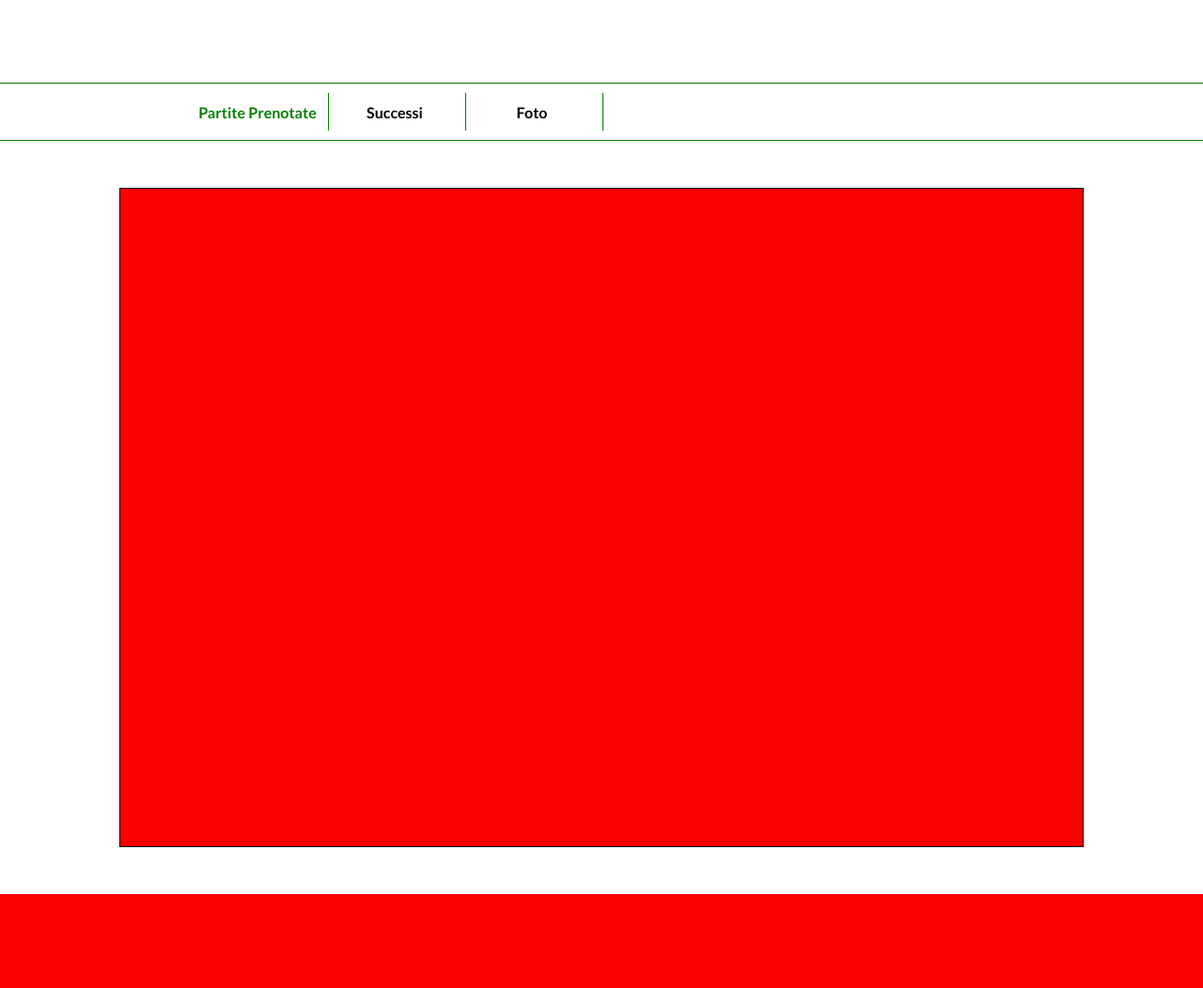
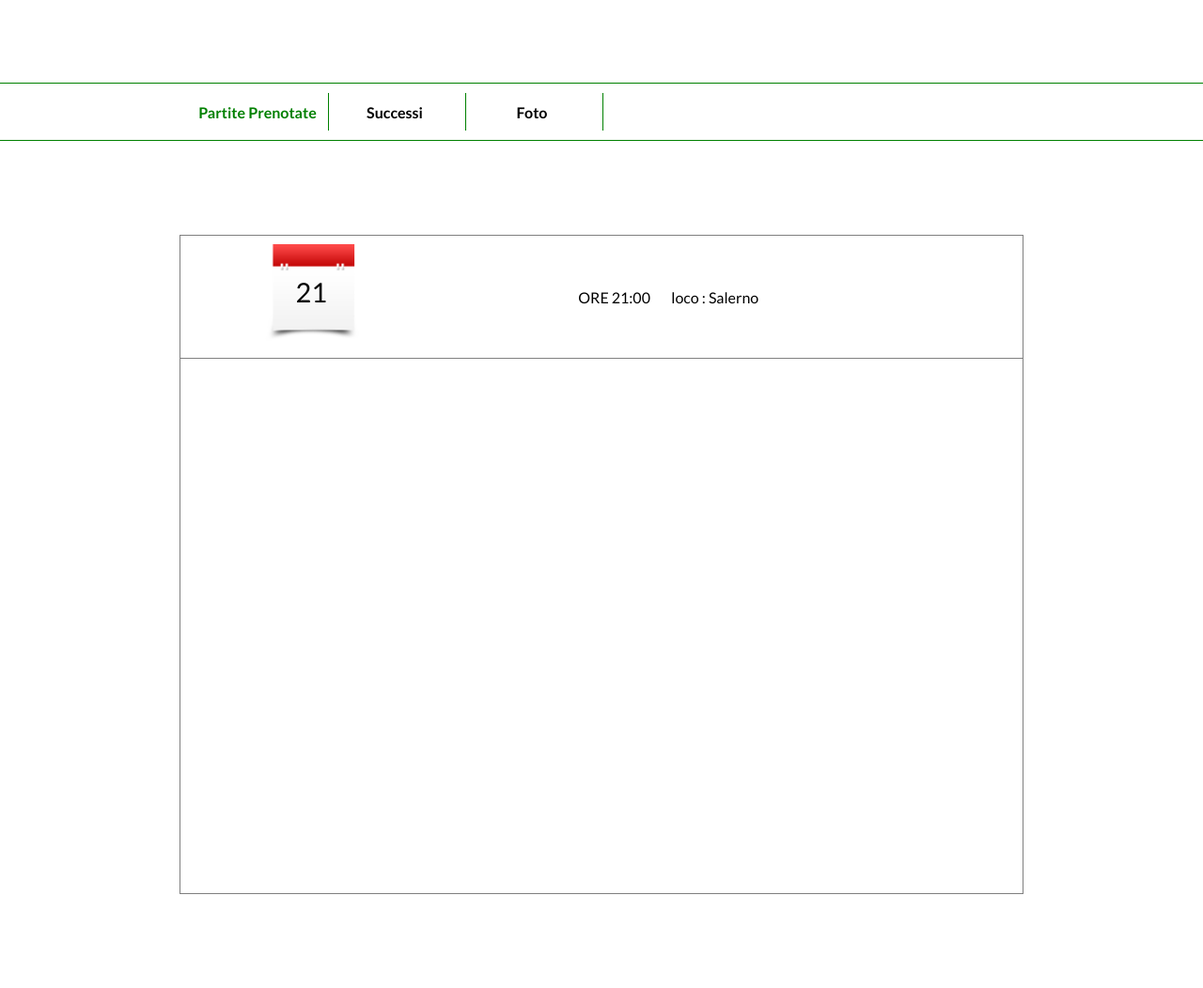
Before and after one commit to zacrostxt/TSWproject, a PHP site: page /home.php in a window 1280 px wide. Shown: the part 139-1191 px from the top of the page at 94% size. Before the commit the page ends 1091 px from the top, so only its background shows below. Run offline with PHP 8.4, Linux system fonts and the light colour scheme; the visitor is signed in with stand-in values (Sample User, id 1); data comes from the database, SQL or seed files in the repository; data that the repository does not hold is empty.

Commit message:
some Sketch

```diff
--- a/css/homeStyle.css
+++ b/css/homeStyle.css
@@ -50,11 +50,59 @@ body{
 
 .showUpContainer{
   display: none;
-  border: 1px solid black;
-  width: 80%;
-  height: 700px;
+  flex-direction: column;
+  border: 1px solid rgba(0,0,0,0.5);
+  width: 70%;
+  min-height: 700px;
   margin: auto;
-  margin-top: 50px;
-  margin-bottom: 50px;
+  margin-top: 100px;
+  margin-bottom: 100px;
+}
+
+.rowForEntry{
+  display: flex;
+  flex-direction: row;
+  width: 100%;
+  min-height: 130px;
+  height: 15%;
+  border-bottom: 1px solid grey;
+  align-items: center;
+}
+
+
+.calendarImageBox{
+ position: relative;
+ max-width:100px;
+ min-height: 100px;
+ width: 30%;
+ height: 30%;
+ margin-left: 10%;
+}
+
+.calendarImageBox img{
+  width: 100%;
+  height: 100%;
+  cursor: pointer;
+}
+
+.calendarImageBox span{
+  position: absolute;
+  top: 30%;
+  left: 33%;
+  font-size: 180%;
+  cursor: pointer;
+}
+
+.infoBox{
+  width: 50%;
+  display: flex;
+  flex-flow: row wrap;
+  justify-content: flex-end;
+  margin-right: 10%;
 
 }
+
+.infoBox > span {
+    margin-right: 5%;
+
+}
--- a/home.php
+++ b/home.php
@@ -40,9 +40,34 @@
 
 </menu>
 
-<div id="showUpContainer1" class="showUpContainer" style="background-color:red;display:block"> </div>
+<div id="showUpContainer1" class="showUpContainer" style="display:flex">
+
+  <div class="rowForEntry">
+    <div class="calendarImageBox">
+        <img src="icon/calendarIcon.png" />
+        <span> 21 </span>
+     </div>
+
+    <div class="infoBox">
+      <span> ORE 21:00 </span>
+      <span> loco : Salerno </span>
+    </div>
+
+  </div>
+
+
+
+
+
+
+
+
+</div>
+
 <div id="showUpContainer2" class="showUpContainer" style="background-color:yellow"> </div>
 <div id="showUpContainer3" class="showUpContainer" style="background-color:blue"> </div>
+
+
 
 
 
--- a/js/homeJS.js
+++ b/js/homeJS.js
@@ -23,7 +23,7 @@
   var showUpContainerID = this.getAttribute('value');
   var showUpContainer = document.getElementById(showUpContainerID);
 
-  showUpContainer.style.display = "block";
+  showUpContainer.style.display = "flex";
 
 
   };
```
Also changed, not shown: icon/calendarIcon.png (added).
